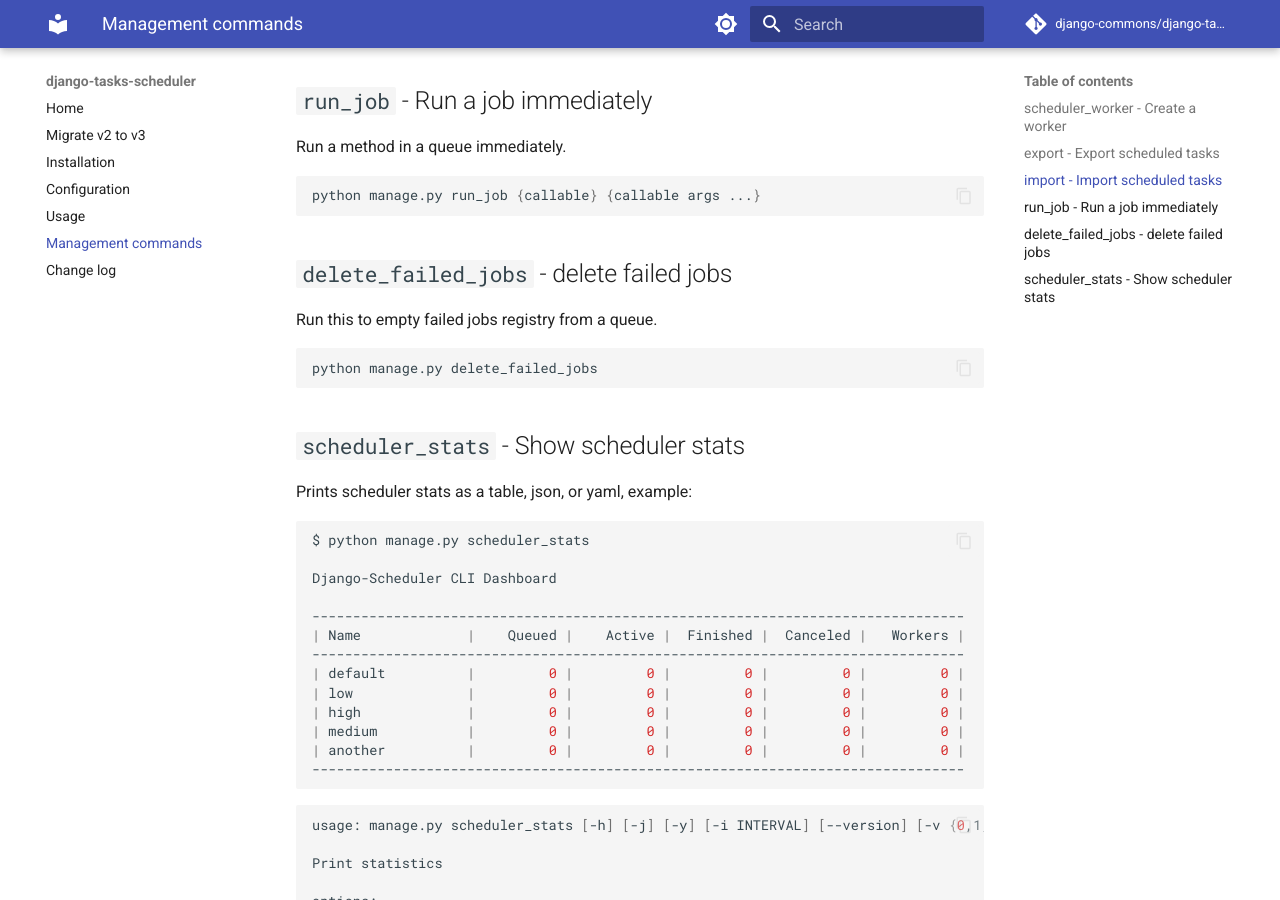
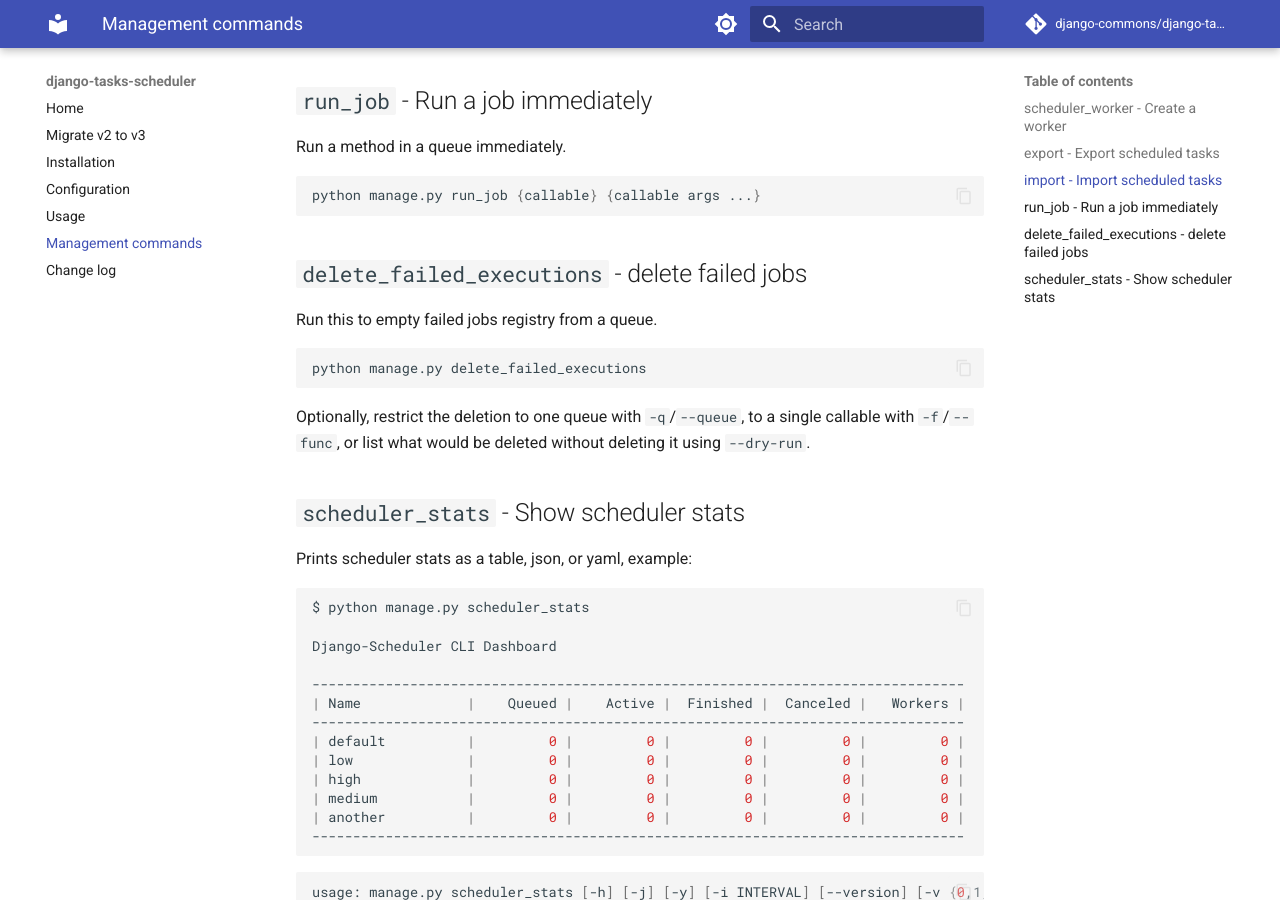
Before and after one commit to django-commons/django-tasks-scheduler, an MkDocs documentation site: the page built from docs/commands.md, in a window 1280 px wide and 900 px high, scrolled down 2011 px. Built offline with MkDocs 1.6.1 and Material for MkDocs 9.7.7, drawn with Linux system fonts in a browser that asks for light colours; comment, search, counter and statistics services are not loaded.

Commit message:
docs: fix configuration and command drift (#421)
Three places where the documentation did not match the code:

- The `default` queue example in installation.md and configuration.md passed
  HOST and PORT but no DB. `QueueConfiguration.__post_init__` requires DB
  alongside HOST, so copying the documented example raised
  `ValueError: HOST requires PORT and DB`. It is the first configuration a
  reader meets, and it could not be run.
- commands.md documented `delete_failed_jobs`; the management command is
  `delete_failed_executions`. Its `--queue`, `--func` and `--dry-run` options
  were undocumented, so they are listed now.
- usage.md advertised `--with-scheduler`. The flag is `--without-scheduler`;
  the scheduler runs by default. commands.md already had this right.

````diff
--- a/docs/commands.md
+++ b/docs/commands.md
@@ -107,13 +107,16 @@ Run a method in a queue immediately.
 python manage.py run_job {callable} {callable args ...}
 ```
 
-## `delete_failed_jobs` - delete failed jobs
+## `delete_failed_executions` - delete failed jobs
 
 Run this to empty failed jobs registry from a queue.
 
 ```shell
-python manage.py delete_failed_jobs
+python manage.py delete_failed_executions
 ```
+
+Optionally, restrict the deletion to one queue with `-q`/`--queue`, to a single callable with
+`-f`/`--func`, or list what would be deleted without deleting it using `--dry-run`.
 
 ## `scheduler_stats` - Show scheduler stats
 
````
Also changed, not shown: docs/configuration.md (+1 -0 lines), docs/installation.md (+1 -0 lines), docs/usage.md (+1 -1 lines).
